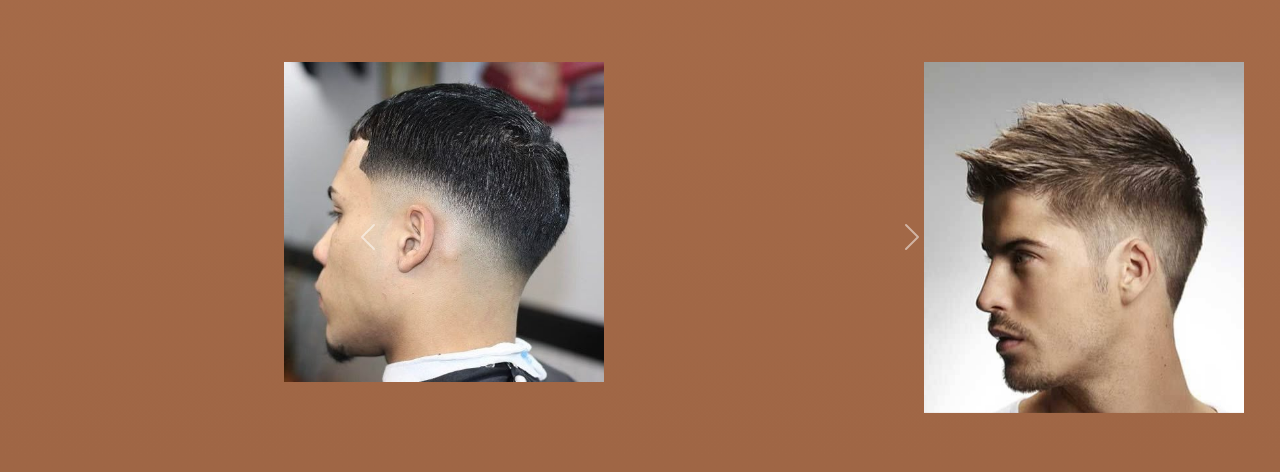
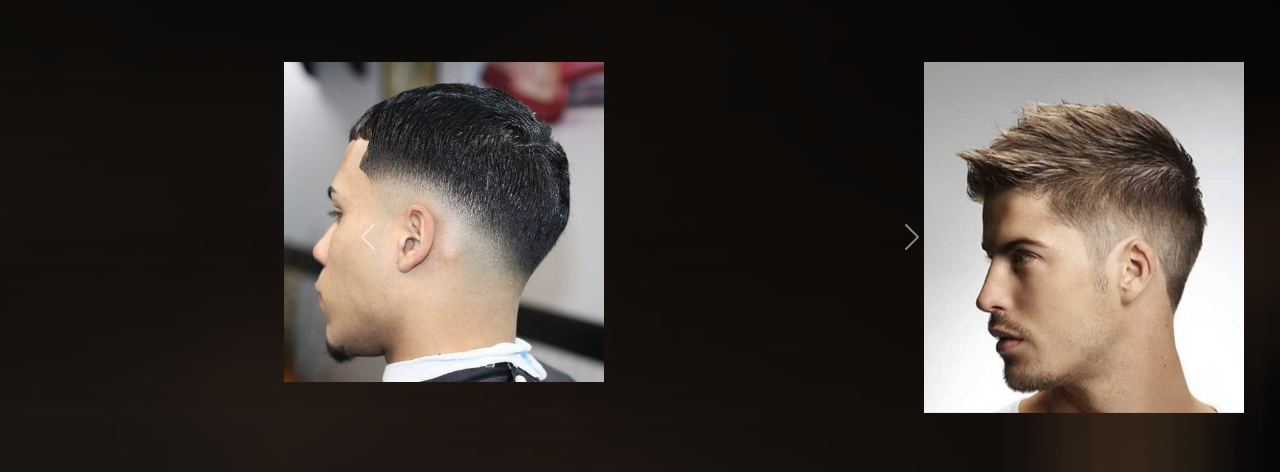
Before and after one commit to Samuel-Emiya/Barbearia-do-Seu-Lu-s, a website: page pages/Portifólio.html in a window 1280 px wide. Shown: the part 109-581 px from the top of the page. Drawn offline with nearby package versions, Linux system fonts and the light colour scheme; a web font is replaced by a local one.

Commit message:
Feito cerca de 40% da página portifólio

```diff
--- a/pages/Portifólio.html
+++ b/pages/Portifólio.html
@@ -38,7 +38,10 @@
         }
 
         body {
-            background-image: linear-gradient(to bottom, var(--rust-brown), var(--cofee-brown));
+            background-image: url(../imagens/portifolio\(1\).png);
+            background-repeat: no-repeat;
+            background-size: cover;
+            background-position: center;
         }
 
         nav {
```
Also changed, not shown: imagens/portifolio(1).png (added).
